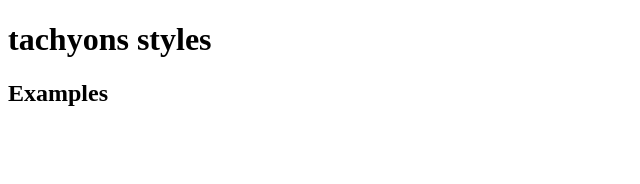
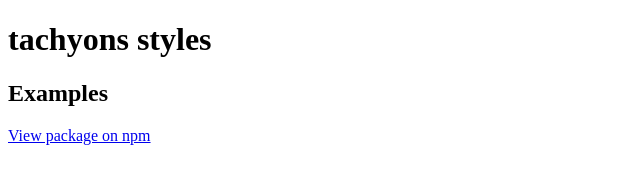
Before and after one commit to tachyons-css/tachyons-styles, a website: page index.html in a window 1280 px wide. Shown: the whole page, without its empty margins (0-640 px from the left). Drawn offline with Linux system fonts and the light colour scheme.

Commit message:
Adding link to npm module

```diff
--- a/index.html
+++ b/index.html
@@ -13,5 +13,6 @@
   <body>
     <h1>tachyons styles</h1>
     <h2>Examples</h2>
+    <a href="http://npmjs.org/package/tachyons-styles" title="tachyons-styles">View package on npm</a>
   </body>
 </html>
```
